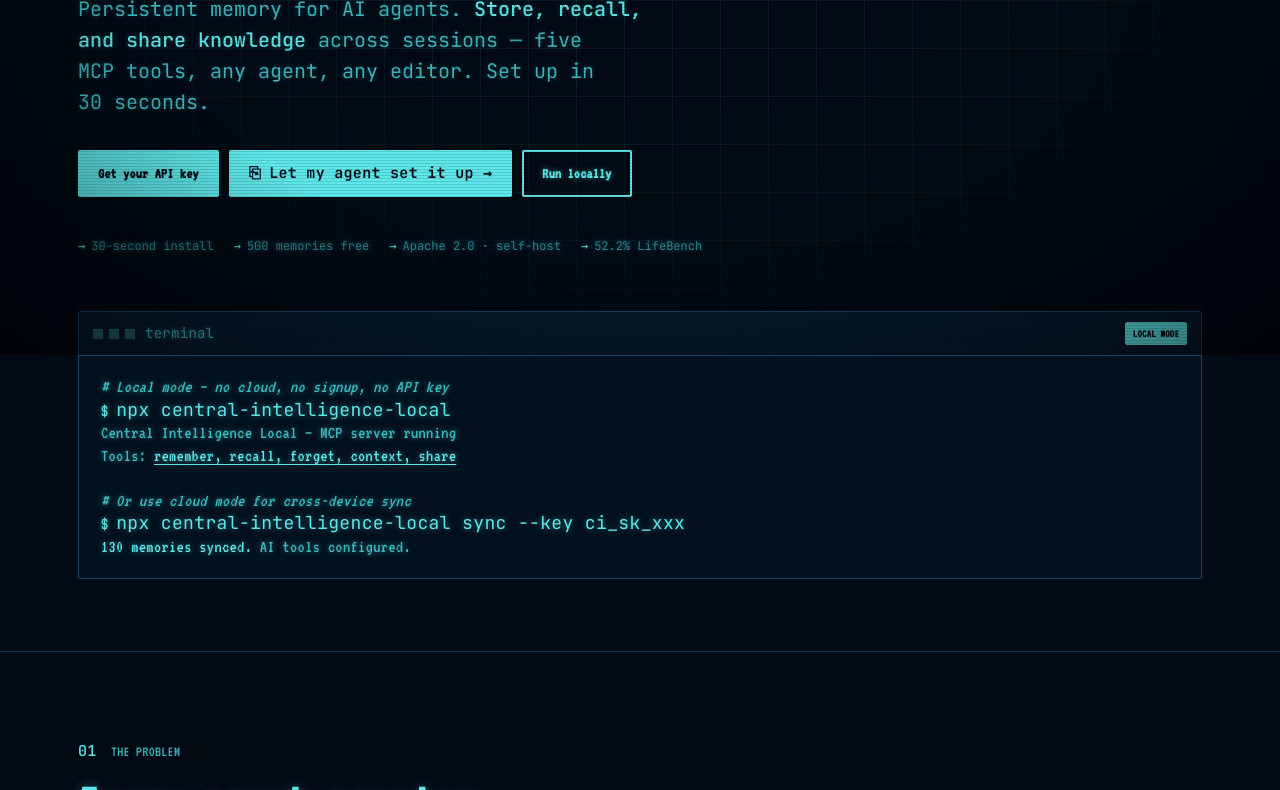
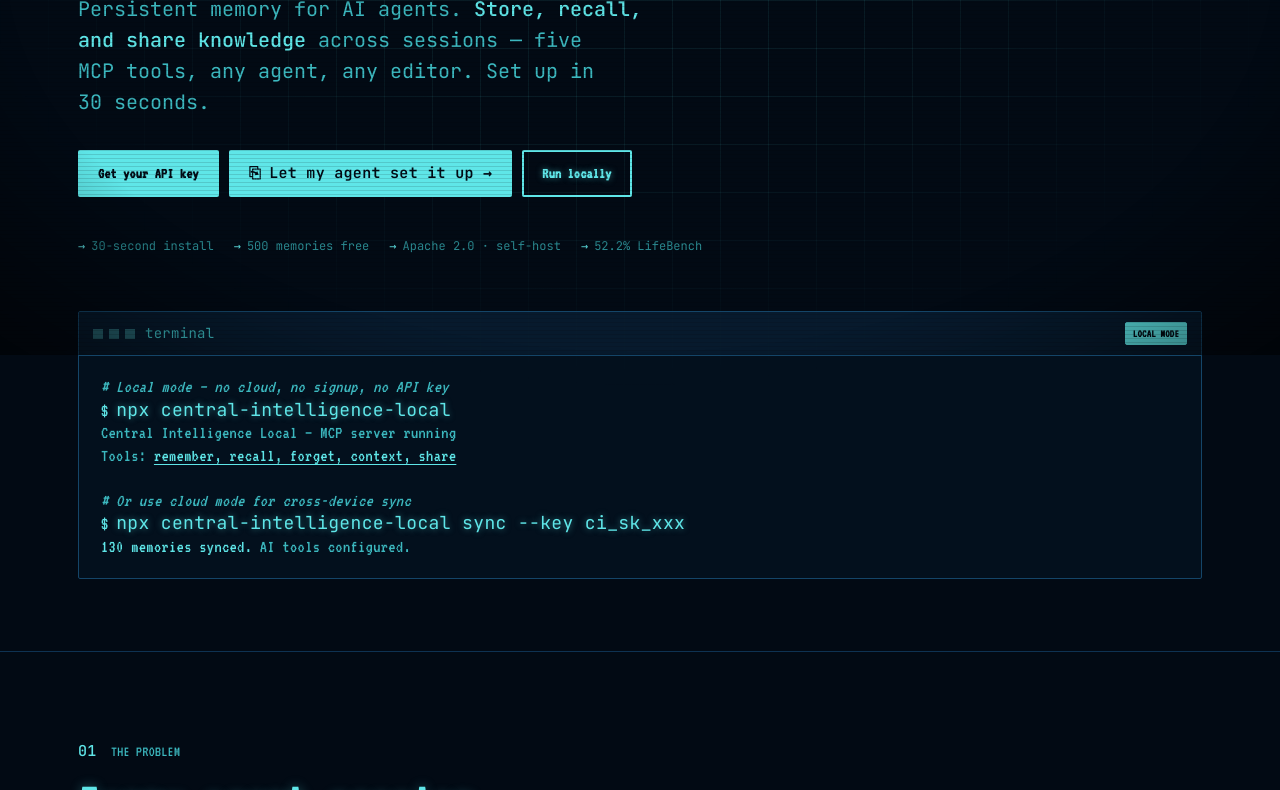
Before and after one commit to AlekseiMarchenko/central-intelligence, a website: page landing/vt220.html in a window 1280 px wide. Shown: the part 445-1235 px from the top of the page. Drawn offline with Linux system fonts and the light colour scheme.

Commit message:
style(vt220): readability pass — scope glow, lift vignette, flip scanline duty cycle
Three coordinated changes across all four VT220 pages. Keeps the CRT
aesthetic but stops it from fighting the text.

1. Global text-shadow removed from html,body. Was blurring every 13px
   paragraph with a 6px phosphor halo. Heading glows, accent glows,
   terminal glows, stat glows — all still there (they're iconic and
   already have their own text-shadow declarations). Also stripped the
   6px glow off lede/paragraph rules that were layering an extra halo
   on body copy.

2. Vignette transparent-stop 55% → 70%. The radial-gradient corner
   darkening now kicks in much later, so hero corners, nav, and the
   right column don't dim on wide screens. Corner opacity unchanged
   at 0.55 so the edge-fade is still visible on ultrawide.

3. Scanline duty cycle flipped. Was 2px clear / 1px dark (33% dark).
   Now 3px clear / 1px dark (25% dark). Same 0.13 opacity from the
   previous damp, but letters get more clean space between stripes.

Applied uniformly across /vt220, /vt220/agent, /vt220/docs,
/vt220/dashboard so nav between pages stays consistent.

Co-Authored-By: Claude Opus 4.7 (1M context) <noreply@anthropic.com>

```diff
--- a/landing/vt220.html
+++ b/landing/vt220.html
@@ -63,7 +63,7 @@
 }
 
 * { box-sizing: border-box; }
-html, body { margin: 0; padding: 0; background: var(--bg); color: var(--fg); font-family: var(--mono); font-size: 15px; line-height: 1.55; -webkit-font-smoothing: antialiased; text-shadow: 0 0 6px rgba(95,230,232,0.45); }
+html, body { margin: 0; padding: 0; background: var(--bg); color: var(--fg); font-family: var(--mono); font-size: 15px; line-height: 1.55; -webkit-font-smoothing: antialiased; }
 body {
   background:
     radial-gradient(1400px 800px at 50% 30%, rgba(95,230,232,0.07), transparent 70%),
@@ -78,16 +78,16 @@ body::before {
   background: repeating-linear-gradient(
     to bottom,
     rgba(0,0,0,0) 0,
-    rgba(0,0,0,0) 2px,
-    rgba(0,0,0,0.13) 2px,
-    rgba(0,0,0,0.13) 3px
+    rgba(0,0,0,0) 3px,
+    rgba(0,0,0,0.13) 3px,
+    rgba(0,0,0,0.13) 4px
   );
   mix-blend-mode: multiply;
 }
 body::after {
   content: '';
   position: fixed; inset: 0; pointer-events: none; z-index: 201;
-  background: radial-gradient(ellipse at center, transparent 55%, rgba(0,0,0,0.55) 100%);
+  background: radial-gradient(ellipse at center, transparent 70%, rgba(0,0,0,0.55) 100%);
 }
 a { color: var(--accent); text-decoration: none; }
 a:hover { text-decoration: underline; text-underline-offset: 3px; }
@@ -520,10 +520,9 @@ h1.hero-title .hl { color: var(--accent); text-decoration: underline; text-decor
 .sec-eyebrow { color: var(--fg-dim); text-shadow: none; }
 .sec-eyebrow .num { color: var(--accent); }
 
-/* hero lede + section ledes: dim phosphor */
+/* hero lede + section ledes: dim phosphor (shadow stripped for readability; color retains the dim feel) */
 .hero-lede, .sec-lede, .tool .desc, .scope p, .mode p, .plan .for, .bench p, .legal-col p, .dash-metric .v.dim, .compare .col .q, .tail {
   color: var(--fg-dim) !important;
-  text-shadow: 0 0 6px rgba(60,184,191,0.3);
 }
 .hero-lede strong, .plan ul li { color: var(--fg) !important; }
 
```
Also changed, not shown: landing/vt220-agent.html (+4 -4 lines), landing/vt220-dashboard.html (+3 -3 lines), landing/vt220-docs.html (+2 -3 lines).
